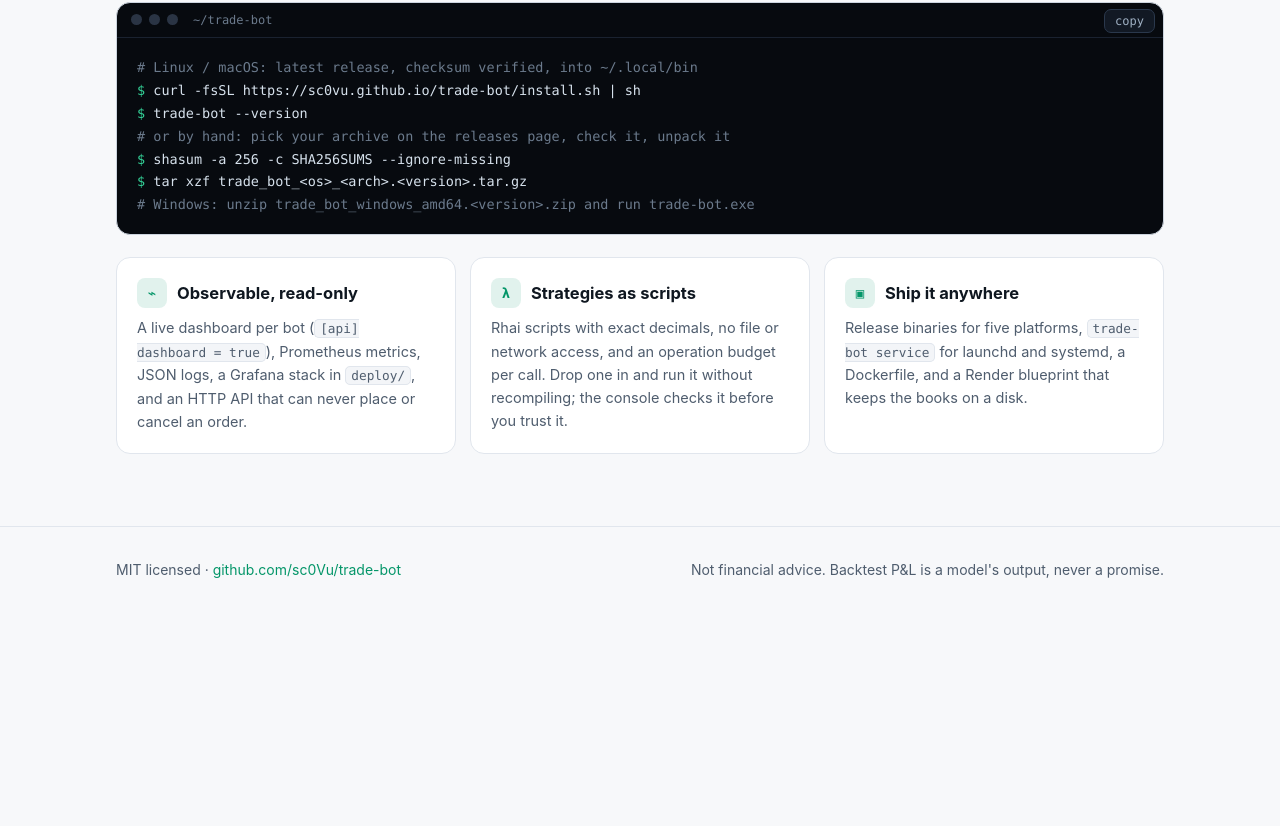
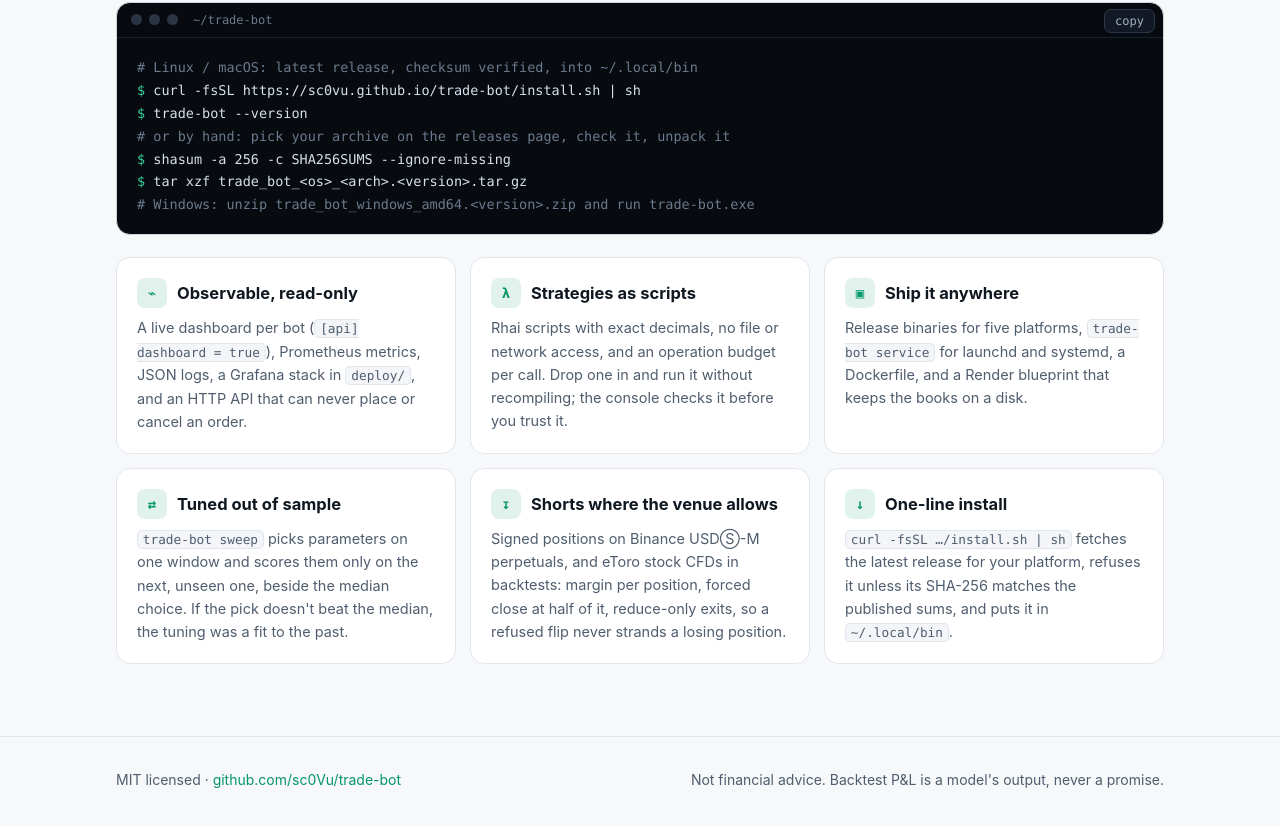
Before and after one commit to sc0Vu/trade-bot, a plain HTML site: page site/index.html in a window 1280 px wide. Shown: the part 6260-7086 px from the top of the page. Before the commit the page ends 6889 px from the top, so only its background shows below. Drawn offline with Linux system fonts and the light colour scheme.

Commit message:
docs(site): cards for walk-forward tuning, shorts and the installer
v0.2.0 added walk-forward sweeps, short positions on perpetuals and eToro
CFD backtests, and the one-line installer; the feature cards didn't say
so. The Binance paper tab now shows how to switch the dashboard on.

Co-Authored-By: Claude Opus 5.5 <noreply@anthropic.com>

```diff
--- a/site/index.html
+++ b/site/index.html
@@ -516,7 +516,11 @@ footer .wrap { display: flex; justify-content: space-between; gap: 16px; flex-wr
     FROM=2024-01-01 TO=2024-06-01 SLIPPAGE_BPS=5 PARAMS=my-params.toml</pre></div>
 <div class="panel" role="tabpanel" id="p-bn" aria-labelledby="t-bn" hidden><pre><span class="c"># paper trade on Binance's testnet (the default network)</span>
 <span class="p">$ </span>export BINANCE_API_KEY=… BINANCE_API_SECRET=…
-<span class="p">$ </span>make run-paper</pre></div>
+<span class="p">$ </span>make run-paper
+<span class="c"># watch it live: add to the config, then open http://127.0.0.1:9185/</span>
+<span class="c">#   [api]</span>
+<span class="c">#   enabled = true</span>
+<span class="c">#   dashboard = true</span></pre></div>
 <div class="panel" role="tabpanel" id="p-pp" aria-labelledby="t-pp" hidden><pre><span class="c"># USDⓈ-M: klines, funding, mark price and your margin brackets</span>
 <span class="p">$ </span>cargo run -p cli -- fetch-data --venue binance-usdm --symbol BTCUSDT --from 2026-01-01
 <span class="p">$ </span>cargo run -p cli -- backtest --venue binance-usdm --strategy sma_long_short \
@@ -553,6 +557,15 @@ params = { coins = ["QQQ", "MSFT", "META"], k = 1, lookback = 60, … }
       <div class="card"><h3><span class="ico">▣</span>Ship it anywhere</h3>
         <p>Release binaries for five platforms, <code>trade-bot service</code> for launchd and systemd, a Dockerfile,
           and a Render blueprint that keeps the books on a disk.</p></div>
+      <div class="card"><h3><span class="ico">⇄</span>Tuned out of sample</h3>
+        <p><code>trade-bot sweep</code> picks parameters on one window and scores them only on the next, unseen one,
+          beside the median choice. If the pick doesn't beat the median, the tuning was a fit to the past.</p></div>
+      <div class="card"><h3><span class="ico">↧</span>Shorts where the venue allows</h3>
+        <p>Signed positions on Binance USDⓈ-M perpetuals, and eToro stock CFDs in backtests: margin per position,
+          forced close at half of it, reduce-only exits, so a refused flip never strands a losing position.</p></div>
+      <div class="card"><h3><span class="ico">↓</span>One-line install</h3>
+        <p><code>curl -fsSL …/install.sh | sh</code> fetches the latest release for your platform, refuses it
+          unless its SHA-256 matches the published sums, and puts it in <code>~/.local/bin</code>.</p></div>
     </div>
   </div>
 </section>
```
